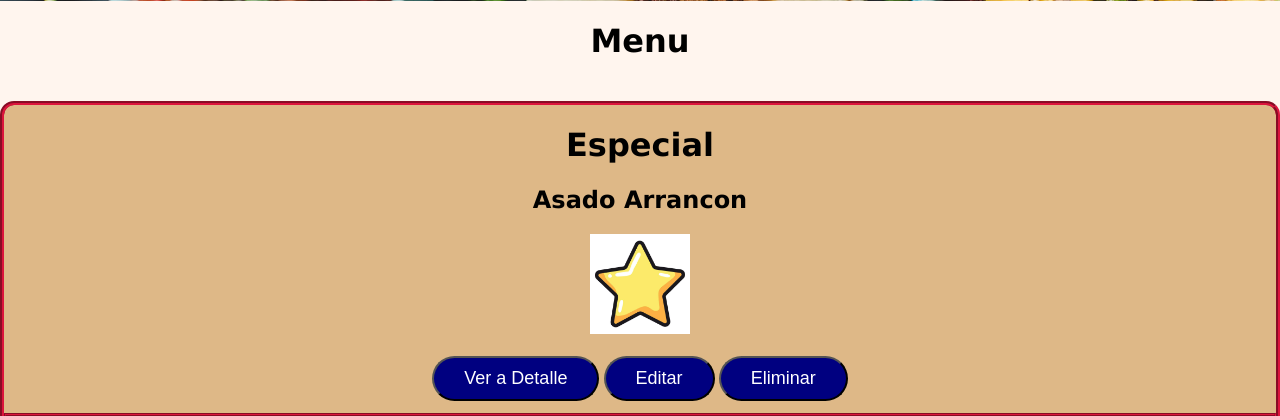
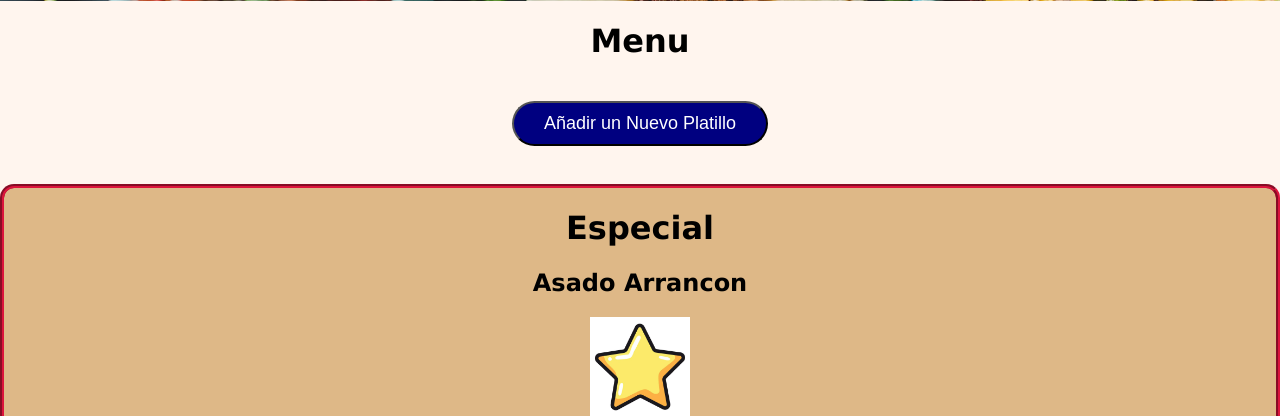
Before and after one commit to factor-rgb/coder-60095-RaulVieira, a Django app: a page that uses src/core/templates/core/menu_list.html in a window 1280 px wide. Shown: the part 405-821 px from the top of the page. Run offline with Django 5.2, Linux system fonts and the light colour scheme; a user stored in the database is signed in; data comes from the database, SQL or seed files in the repository; both versions use the stored data as it was after the commit.

Commit message:
fix(menu):add  button to add platillo

```diff
--- a/src/core/templates/core/menu_list.html
+++ b/src/core/templates/core/menu_list.html
@@ -4,6 +4,11 @@
     {{ cantidad }}
     <h1>Menu</h1>
     <br>
+    {% if user.is_authenticated %}
+        <a href="{% url 'core:agregar_platillo' %}">
+        <button>Añadir un Nuevo Platillo</button></a>
+        <br><br><br>
+    {% endif %}
     <div class="menu">
         {% for category,food in food_diches.items %}
             <h1>{{ category }}</h1>
```
Also changed, not shown: src/db.sqlite3.
